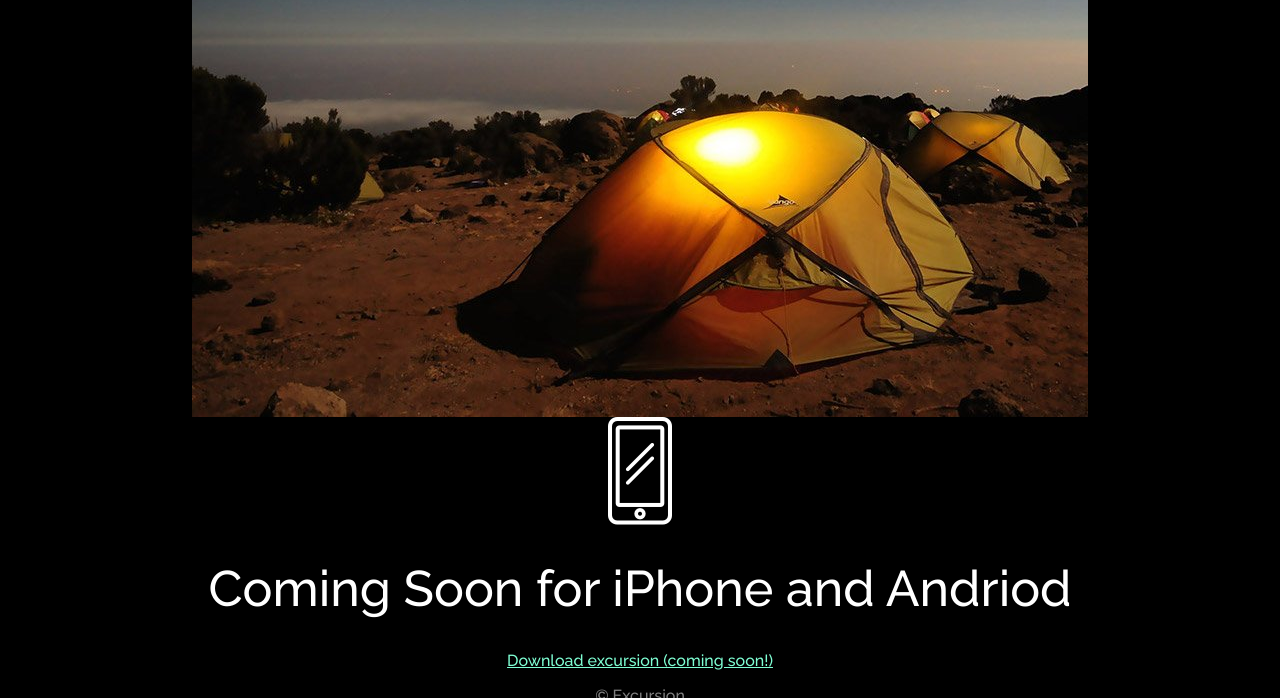
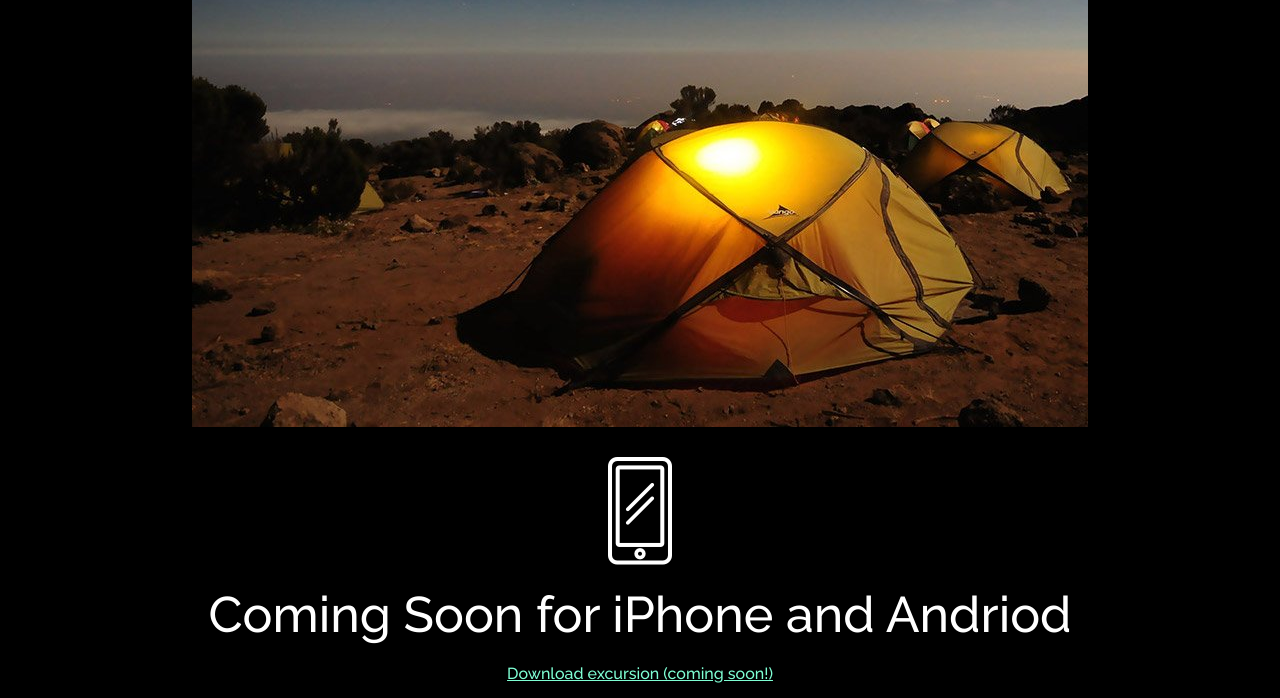
Before and after one commit to Esmeralda1997/Excursion, a plain HTML site: page index.html in a window 1280 px wide. Shown: the part 591-1289 px from the top of the page. Drawn offline with Linux system fonts and the light colour scheme.

Commit message:
Finish Layout

```diff
--- a/index.html
+++ b/index.html
@@ -10,9 +10,9 @@
         <video src="resources/videos/excursion.mp4" autoplay></video>
         <h2>Your personal travel guide</h2>
         <h3>Excursion remembers places you like, and recommends new points of interest around you.</h3>
-        <img src="resources/images/camp.jpg" alt="">
+        <img id="camp" src="resources/images/camp.jpg" alt="">
         <img src="resources/images/phone.png" alt="">
-        <h1>Coming Soon for iPhone and Andriod</h1>
+        <h1 id="bottom">Coming Soon for iPhone and Andriod</h1>
         <a href="" target="_blank">Download excursion (coming soon!)</a>
     </body>
     <footer>
--- a/resources/style.css
+++ b/resources/style.css
@@ -29,9 +29,25 @@ h3 {
     font-style: 21px;
     color:gray;
 }
+#camp {
+    padding: 10px;
+    margin-bottom: 20px;
+}
+#bottom{
+    margin-top: 20px;
+    margin-bottom: 20px;
+}
+
+footer{
+    display: block;
+    height: 25px;
+    text-align: right;
+    width: 100%;
+    margin-right: 40px;
+    margin-bottom: 40px;
+}
 
 footer p{
     color: gray;
-    align-items: end;
-    justify-content: flex-end;
+    font-size: 21px;
 }
```
